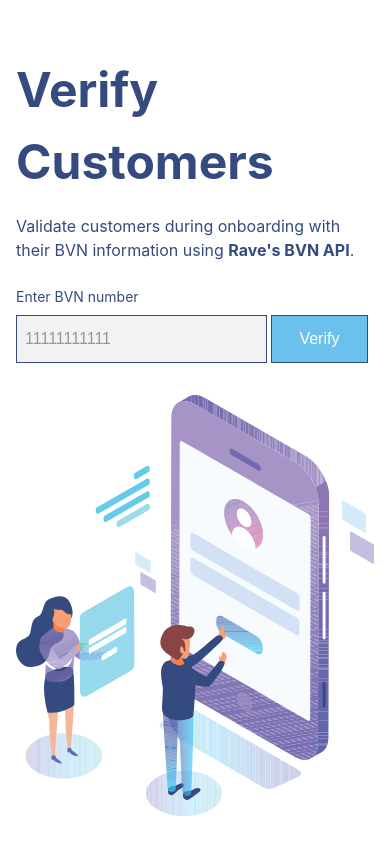
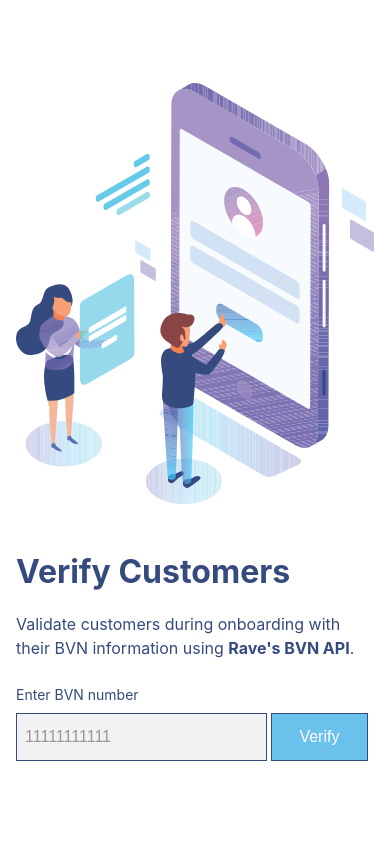
Before and after one commit to jegedeolamide99/BVN-test, a plain HTML site: page index.html in a window 390 px wide. Drawn offline with nearby package versions, Linux system fonts and the light colour scheme; files that its build step writes are made by us from their sources.

Commit message:
Add media queries for smaller device

```diff
--- a/sass/_media.scss
+++ b/sass/_media.scss
@@ -1,14 +1,29 @@
+@media screen and (max-width: 1160px) {
+  header {
+    .bvn {
+      max-width: 990px;
+      .bvn_grid {
+        h1 {
+          font-size: 3rem;
+        }
+      }
+    }
+  }
+}
+
 @media screen and (max-width: 900px) {
   header {
     min-height: 100vh;
     height: auto;
     .bvn {
       grid-template-columns: 1fr;
+      grid-gap: 16px;
       padding-left: 1rem;
       padding-right: 1rem;
       .bvn_grid {
+        order: 1;
         h1 {
-          font-size: 2rem;
+          font-size: 3rem;
         }
         .bvn_grid-text {
           font-size: 1rem;
@@ -32,13 +47,12 @@
   }
 }
 
-@media screen and (max-width: 1160px) {
+@media screen and (max-width: 768px) {
   header {
     .bvn {
-      max-width: 990px;
       .bvn_grid {
         h1 {
-          font-size: 3rem;
+          font-size: 2rem;
         }
       }
     }
```
